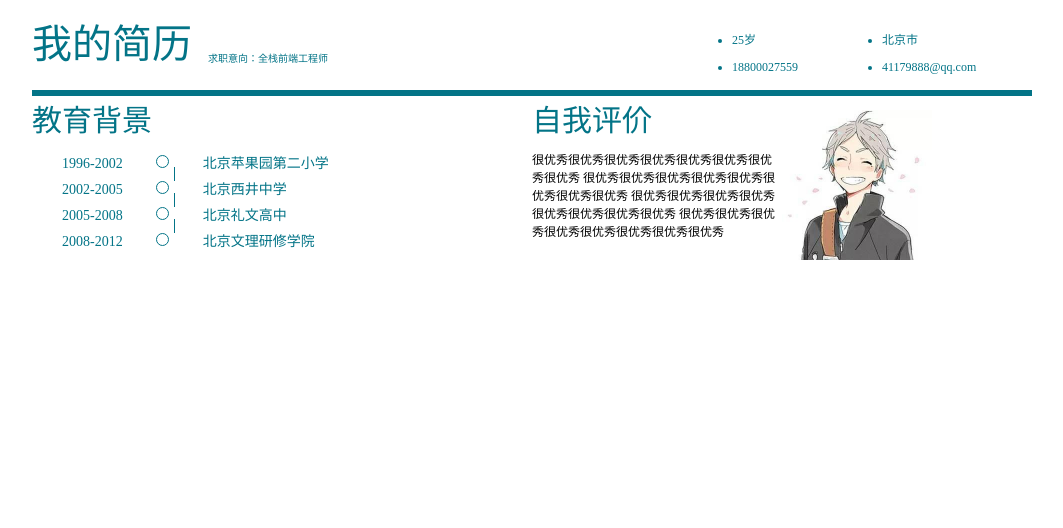
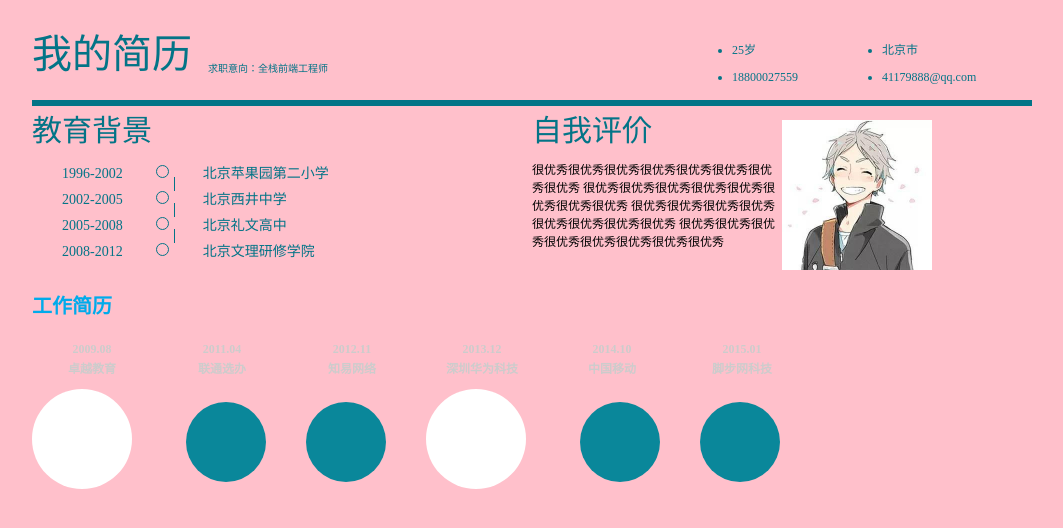
Before and after one commit to BabyWYQ/b.github.io, a plain HTML site: page index.html in a window 1280 px wide. Shown: the whole page, without its empty margins (108-1171 px from the left). Drawn offline with Linux system fonts and the light colour scheme.

Commit message:
add index.html

```diff
--- a/index.html
+++ b/index.html
@@ -35,5 +35,44 @@
         <img src="1.jpg" alt="照片">
     </div>
 </header>
+<section id="work-box">
+    <div id="Work-nav">
+        工作简历
+    </div>
+    <ul id="wordList">
+        <li>
+            <p>2009.08</p>
+            <p>卓越教育</p>
+        </li>
+        <li>
+            <p>2011.04</p>
+            <p>联通选办</p>
+        </li>
+        <li>
+            <p>2012.11</p>
+            <p>知易网络</p>
+        </li>
+        <li>
+            <p>2013.12</p>
+            <p>深圳华为科技</p>
+        </li>
+        <li>
+            <p>2014.10</p>
+            <p>中国移动</p>
+        </li>
+        <li>
+            <p>2015.01</p>
+            <p>脚步网科技</p>
+        </li>
+    </ul>
+    <ul id="circle">
+        <li class="big-circle"></li>
+        <li class="small-circle"></li>
+        <li class="small-circle"></li>
+        <li class="big-circle"></li>
+        <li class="small-circle"></li>
+        <li class="small-circle"></li>
+    </ul>
+</section>
 </body>
 </html>
--- a/style.css
+++ b/style.css
@@ -102,3 +102,69 @@ header{
     float: left;
     margin-top: -30px;
 }
+*{
+    margin: 0;
+    padding: 0;
+}
+body{
+    margin:10px auto;
+    width:1000px;
+    height:300px;
+    background:pink;
+}
+#work-box{
+    width:1000px;
+}
+#Work-nav{
+    color:#00abeb;
+    font-size:20px;
+    font-weight:600;
+}
+#wordList{
+    margin-top:20px;
+    list-style:none;
+    width:1000px;
+    height:40px;
+    color:#ccc;
+    font-weight:600;
+    text-align:center;
+}
+#wordList li {
+    float:left;
+    width:120px;
+    margin-right:10px;
+    line-height:20px;
+    list-style: none;
+}
+#circle{
+    width:1000px;
+    height:100px;
+    margin-top:10px;
+    list-style:none;
+}
+#circle li{
+    float:left;
+}
+#circle .big-circle{
+    width:100px;
+    height: 100px;
+    border-radius:50%;
+    border:3px #00a2d4;
+    background-color: #fff;
+}
+#circle .big-circle{
+    width:100px;
+    margin-right:54px;
+    height: 100px;
+    border-radius:50%;
+    border:3px #00a2d4;
+    background-color: #fff;
+}
+#circle .small-circle{
+    width:80px;
+    height:80px;
+    margin-right:40px;
+    border-radius:50%;
+    background-color:#0a879a;
+    margin-top:13px;
+}
```
